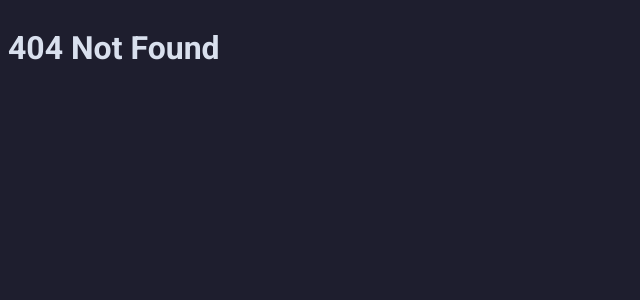
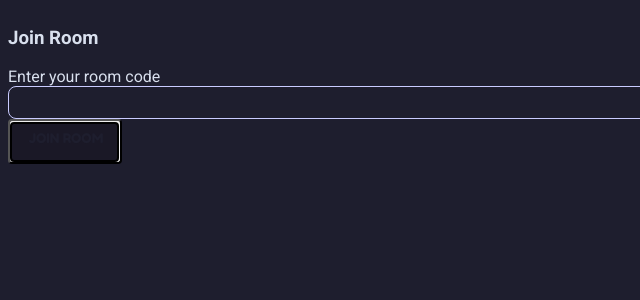
Before and after one commit to theqa-ninja/notWoS, a React (Vite) app in the folder frontend/: page /wos/join in a window 1280 px wide. Before the commit this address had no page. Shown: the top 300 px of the page, without its empty margins (0-640 px from the left). Built offline with nearby package versions, Linux system fonts and the light colour scheme.

Commit message:
Add route to join room page

```diff
--- a/frontend/src/components/App.tsx
+++ b/frontend/src/components/App.tsx
@@ -1,6 +1,7 @@
 import { BrowserRouter as Router, Routes, Route } from 'react-router-dom';
 import { Suspense, lazy } from 'react';
 import Loading from 'components/Loading';
+import JoinRoom from 'pages/JoinRoom';
 
 const Home = lazy(() => import('pages/Home'));
 const NotFound = lazy(() => import('pages/404'));
@@ -13,6 +14,9 @@ function App() {
         <Routes>
           <Route path="/" element={<Home />} />
           <Route path="/wos" element={<WOS />} />
+          <Route path="/wos/join" element={<JoinRoom />}>
+            <Route path=":id" element={<JoinRoom />} />
+          </Route>
           <Route path="*" element={<NotFound />} />
         </Routes>
       </Suspense>
--- /dev/null
+++ b/frontend/src/pages/JoinRoom.tsx
@@ -0,0 +1,43 @@
+import { FormEvent, ChangeEvent, useState } from 'react';
+import Button from 'components/Button';
+import { useParams } from 'react-router-dom';
+interface JoinRoomProps {}
+
+function JoinRoom() {
+  const params = useParams();
+  const [roomCode, setRoomCode] = useState<string>(params.id ?? '');
+  const setCode = (event: ChangeEvent<HTMLInputElement>) => {
+    setRoomCode(event.target.value);
+  };
+
+  const submitCode = (e: FormEvent<HTMLFormElement>) => {
+    e.preventDefault();
+    console.log(`submit ${roomCode}`);
+  };
+  return (
+    <main className="flex flex-col grow justify-center items-center">
+      <div className="dialog">
+        <h3 className="dialog-title">Join Room</h3>
+        <form
+          className="flex flex-col gap-2 w-full items-center"
+          onSubmit={submitCode}
+        >
+          <label htmlFor="join-room">Enter your room code</label>
+          <input
+            id="join-room"
+            type="text"
+            value={roomCode}
+            onChange={setCode}
+            className="font-roboto"
+          />
+
+          <Button size="lg" popup color="green" className="mt-2">
+            join room
+          </Button>
+        </form>
+      </div>
+    </main>
+  );
+}
+
+export default JoinRoom;
```
